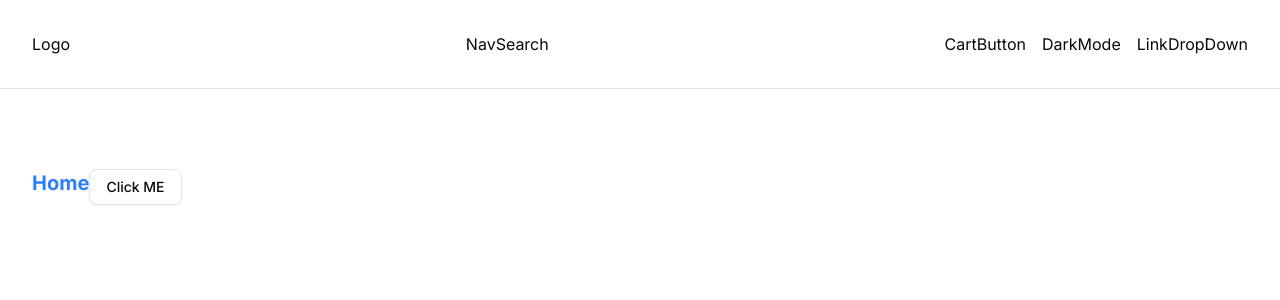
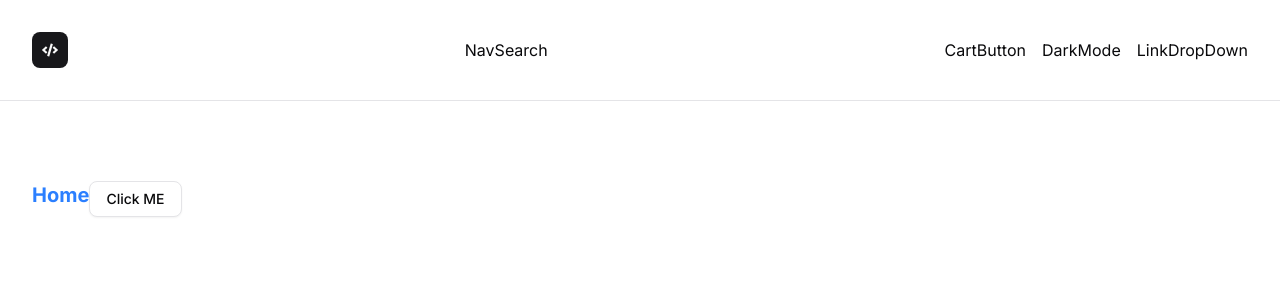
Before and after one commit to only-as19/Next-JS-Store, a Next.js app: page / in a window 1280 px wide. Shown: the top 300 px of the page. Built offline with nearby package versions, Linux system fonts and the light colour scheme.

Commit message:
Feat: Complete Logo Component

```diff
--- a/components/navbar/Logo.tsx
+++ b/components/navbar/Logo.tsx
@@ -1,9 +1,16 @@
+import { FaCode } from "react-icons/fa";
+import { Button } from "../ui/button";
+import Link from "next/link";
+import { icons } from "lucide-react";
+
 const Logo = () => {
   return (
-    <div>
-      Logo
-    </div>
-  )
-}
+    <Button asChild size="icon">
+      <Link href="/">
+        <FaCode className="w-6 h-6" />
+      </Link>
+    </Button>
+  );
+};
 
-export default Logo
+export default Logo;
--- a/package.json
+++ b/package.json
@@ -25,6 +25,7 @@
     "postcss": "^8.5.6",
     "react": "19.2.0",
     "react-dom": "19.2.0",
+    "react-icons": "^5.5.0",
     "sonner": "^2.0.7",
     "tailwind-merge": "^3.3.1"
   },
```
Also changed, not shown: 1 other file (tests, documents, lock files or other folders).
